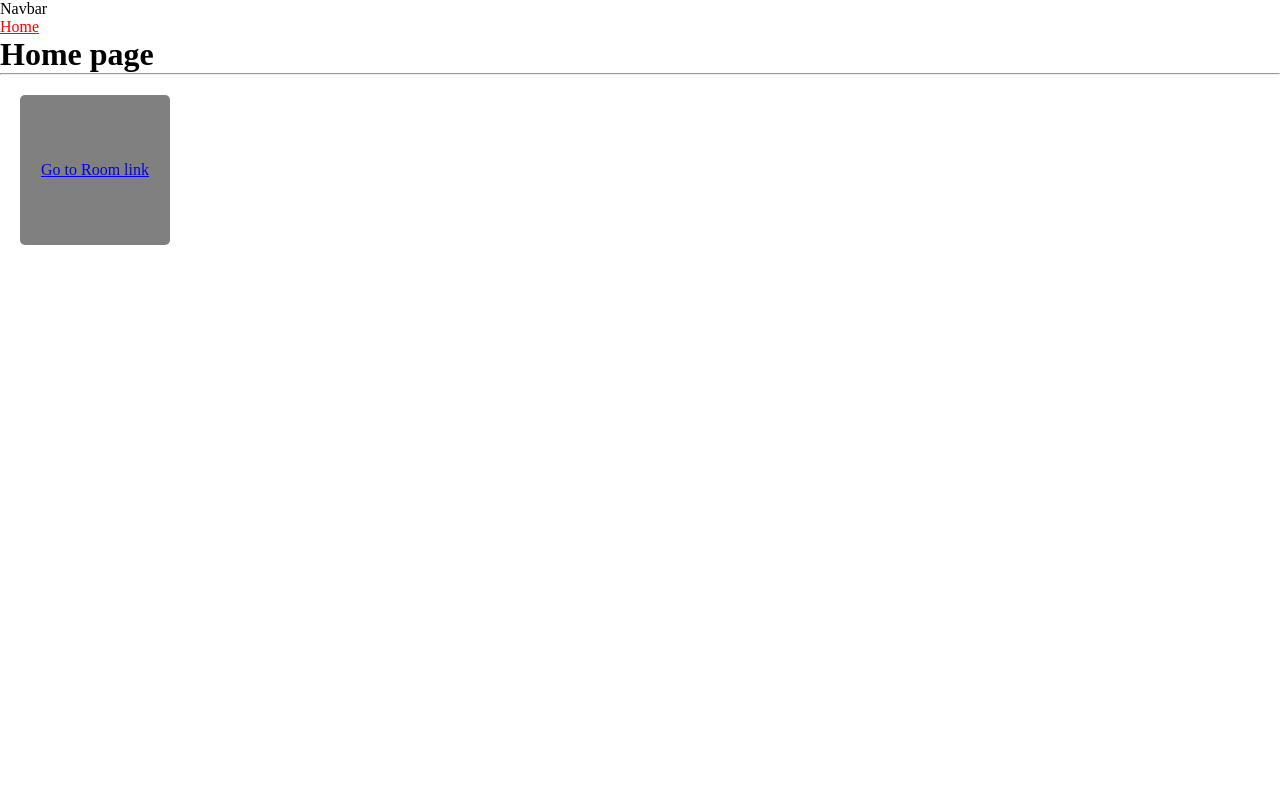
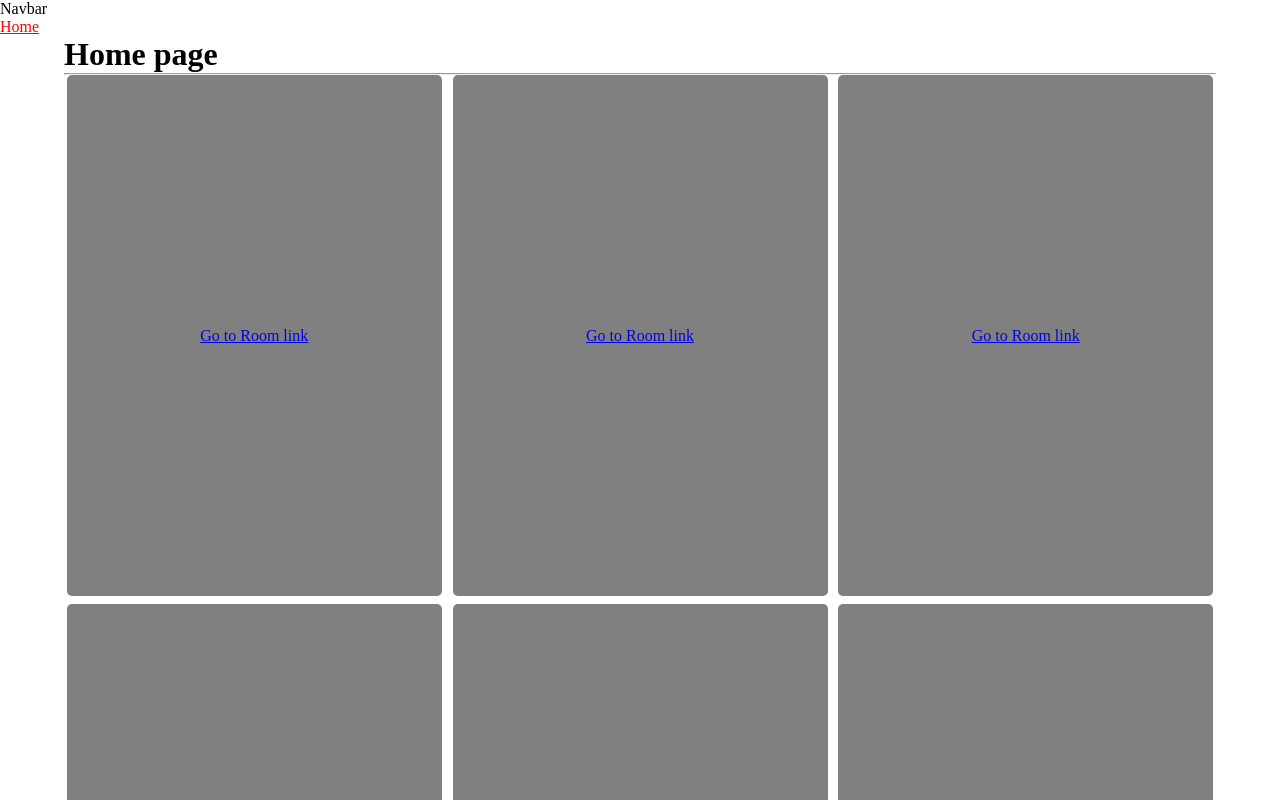
Before and after one commit to Axel0819/caribbeanRent-frontEnd, a React (Create React App) app: page / in a window 1280 px wide. Shown: the top 800 px of the page. Built offline with nearby package versions, Linux system fonts and the light colour scheme.

Commit message:
Material ui agregado a las dependencias del proyecto. Close #3

```diff
--- a/package.json
+++ b/package.json
@@ -3,6 +3,9 @@
   "version": "0.1.0",
   "private": true,
   "dependencies": {
+    "@emotion/react": "^11.9.3",
+    "@emotion/styled": "^11.9.3",
+    "@mui/material": "^5.8.6",
     "@testing-library/jest-dom": "^5.16.4",
     "@testing-library/react": "^13.3.0",
     "@testing-library/user-event": "^13.5.0",
--- a/src/Layouts/MainLayout.jsx
+++ b/src/Layouts/MainLayout.jsx
@@ -1,14 +1,15 @@
 import { Outlet } from 'react-router-dom';
 import { Navbar } from '../Components/ui/Navbar';
+import { Container } from '@mui/material'
 
 export const MainLayout = () => {
   return (
     <>
         <Navbar />
 
-        <div>
+        <Container>
             <Outlet />
-        </div>
+        </Container>
 
         {/* Footer */}
     </>
--- a/src/Pages/HomePage.jsx
+++ b/src/Pages/HomePage.jsx
@@ -1,4 +1,18 @@
 import { Link } from 'react-router-dom';
+
+const Card = () => <Link to='rooms/2'>
+  <div style={{
+    display: 'flex',
+    justifyContent: 'center',
+    alignItems: 'center',
+    width: "375px",
+    minHeight: "521px",
+    backgroundColor: 'gray',
+    borderRadius: '5px'
+  }}>
+    Go to Room link
+  </div>
+</Link>
 
 export const HomePage = () => {
   return (
@@ -6,20 +20,18 @@ export const HomePage = () => {
       <h1>Home page</h1>
       <hr />
 
-      <Link to='rooms/2'>
-        <div style={{
-          display: 'flex',
-          justifyContent: 'center',
-          alignItems: 'center',
-          width: 150,
-          height: 150,
-          backgroundColor: 'gray',
-          borderRadius: '5px',
-          margin: '20px'
-        }}>
-          Go to Room link
-        </div>
-      </Link>
+      <div style={{
+        display: 'flex',
+        gap: '8px',
+        flexWrap: 'wrap',
+        justifyContent: 'space-evenly'
+      }}>
+        {
+           Array.from(Array(12).keys()).map(temp => (
+              <Card key={temp}/>
+          ))
+        }
+      </div>
 
     </div>
   )
```
Also changed, not shown: 1 other file (tests, documents, lock files or other folders).
